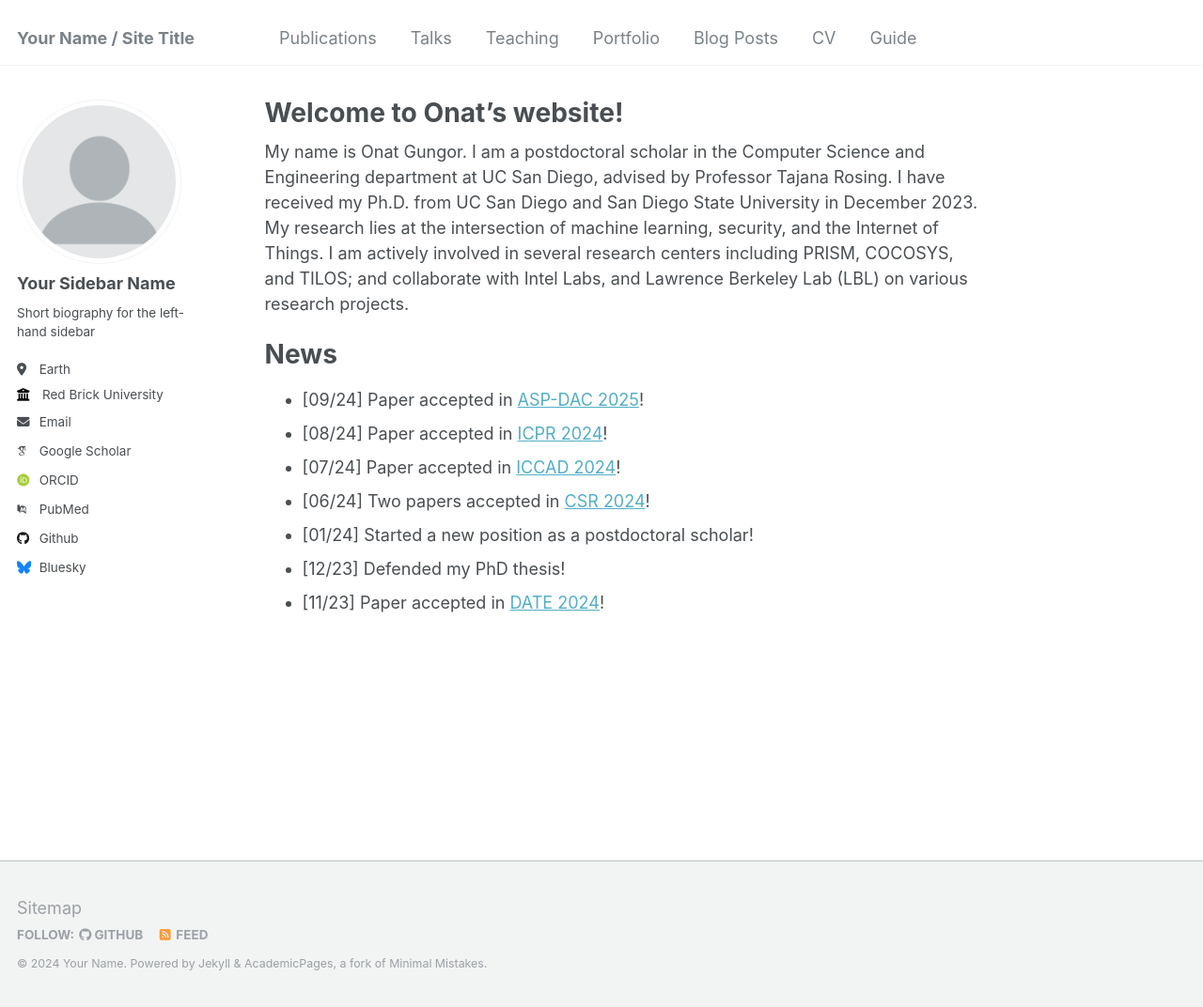
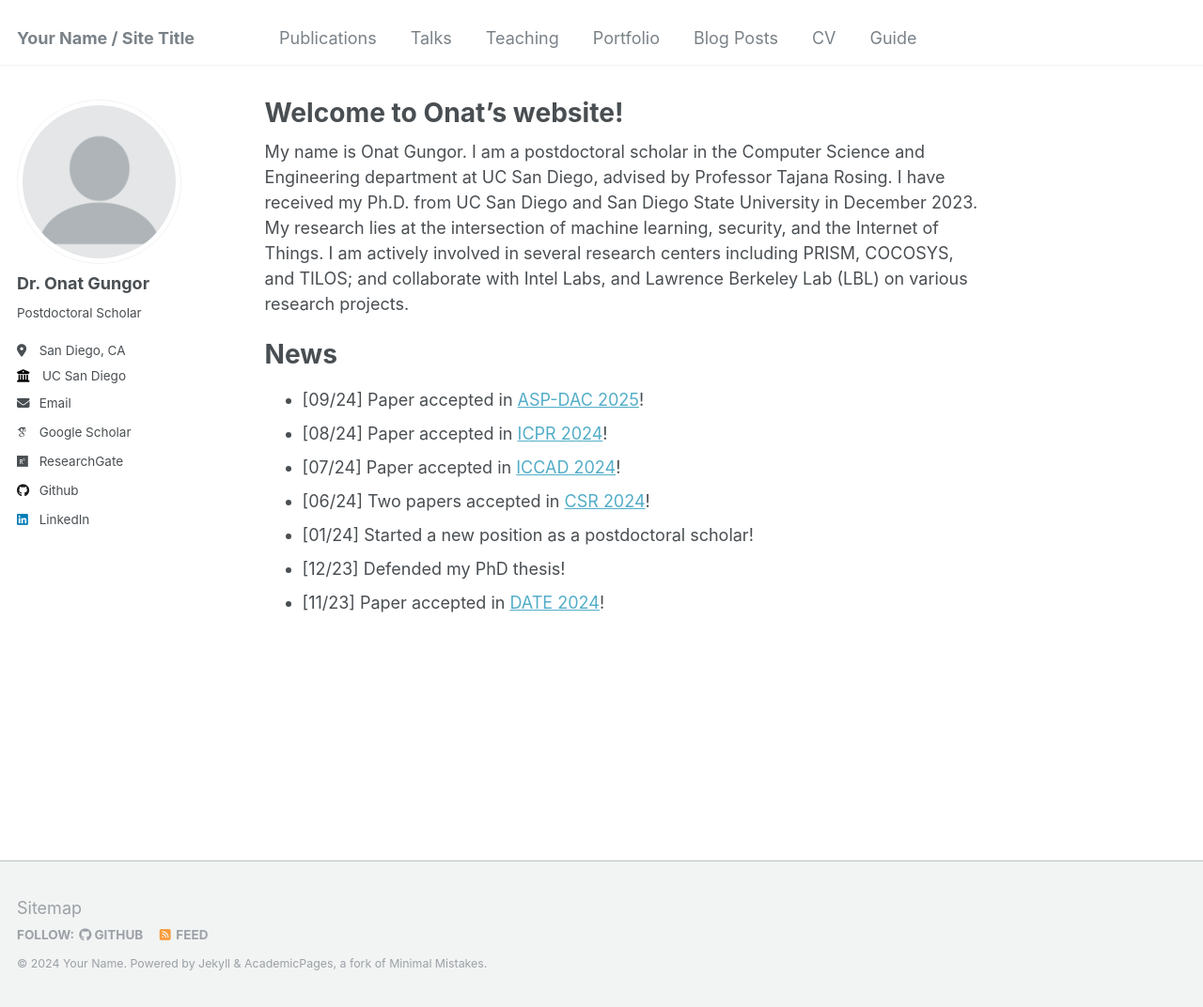
Before and after one commit to onatucsd/onatucsd.github.io, a Jekyll site: the page built from _pages/about.md, in a window 1280 px wide and 1072 px high. Shown: the whole window at 94% size. Built offline with Jekyll 4.4.1, drawn with Linux system fonts in a browser that asks for light colours; some web fonts are replaced.

Commit message:
Update _config.yml

```diff
--- a/_config.yml
+++ b/_config.yml
@@ -22,33 +22,33 @@ repository               : "academicpages/academicpages.github.io"
 author:
   # Biographic information
   avatar           : "profile.png"
-  name             : "Your Sidebar Name"
+  name             : "Dr. Onat Gungor"
   pronouns         : # example: "she/her"
-  bio              : "Short biography for the left-hand sidebar"
-  location         : "Earth"
-  employer         : "Red Brick University"
+  bio              : "Postdoctoral Scholar"
+  location         : "San Diego, CA"
+  employer         : "UC San Diego"
   uri              : # URL
-  email            : "none@example.org"
+  email            : "ogungor@ucsd.edu"
 
   # Academic websites
   arxiv            : # URL - Update with the correct link to your profile
-  googlescholar    : "https://scholar.google.com/citations?user=PS_CX0AAAAAJ"
+  googlescholar    : "https://scholar.google.com/citations?user=29-Z1JoAAAAJ&hl=en"
   impactstory      : # URL
-  orcid            : "http://orcid.org/yourorcidurl"
+  orcid            : # "http://orcid.org/yourorcidurl"
   semantic         : # URL
-  pubmed           : "https://www.ncbi.nlm.nih.gov/pubmed/?term=john+snow"
-  researchgate     : # URL
+  pubmed           : # "https://www.ncbi.nlm.nih.gov/pubmed/?term=john+snow"
+  researchgate     : "https://www.researchgate.net/profile/Onat-Gungor"
 
   # Repositories and software development
   bitbucket        : # Username - Update with your username on the site
   codepen          : # Username
   dribbble         : # Username
-  github           : "academicpages"
+  github           : "https://github.com/onatucsd"
   kaggle           : # Username
   stackoverflow    : # User number or user number and name (i.e., use "1" or "1/jeff-atwood")
 
   # Social media
-  bluesky          : "bsky.app" # Replace this with you Bluesky username
+  bluesky          : #"bsky.app" # Replace this with you Bluesky username
   facebook         : # Username
   flickr           : # Username
   foursquare       : # Username
@@ -57,7 +57,7 @@ author:
   keybase          : # Username
   instagram        : # Username
   lastfm           : # Username
-  linkedin         : # Username
+  linkedin         : "https://www.linkedin.com/in/onat-gungor-b3495494"
   mastodon         : # URL
   medium           : # URL
   pinterest        : # Username
```
